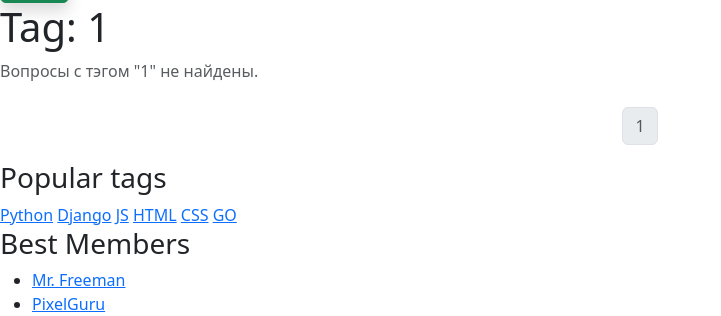
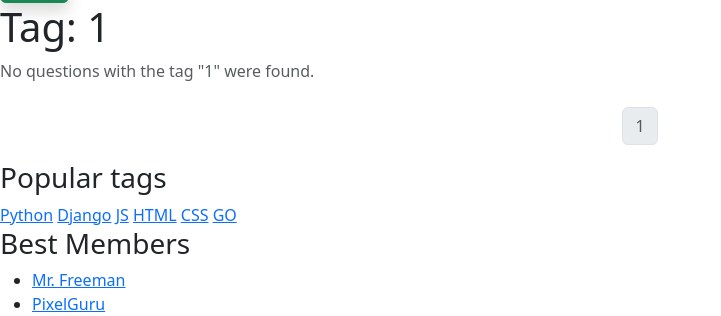
Before and after one commit to Capybarin7/2026-VK-EDU-Web-13-Pozdnyakov-V, a Django app: page /tag/1/ in a window 1280 px wide. Shown: the part 140-456 px from the top of the page, without its empty margins (0-721 px from the left). Run offline with Django 5.2, Linux system fonts and the light colour scheme; data that the repository does not hold is empty.

Commit message:
Update tag.html

```diff
--- a/askPPL/questions/templates/questions/tag.html
+++ b/askPPL/questions/templates/questions/tag.html
@@ -8,7 +8,7 @@
                     {% for question in questions %}
                     {% include 'questions/partials/questionpat.html' with obj=question %}
                     {% empty %}
-                    <p class="text-muted">Вопросы с тэгом "{{ tag }}" не найдены.</p>
+                    <p class="text-muted">No questions with the tag "{{ tag }}" were found.</p>
                     {% endfor %}
                     {% include 'questions/partials/pagination.html' %}
                 </div>
```
